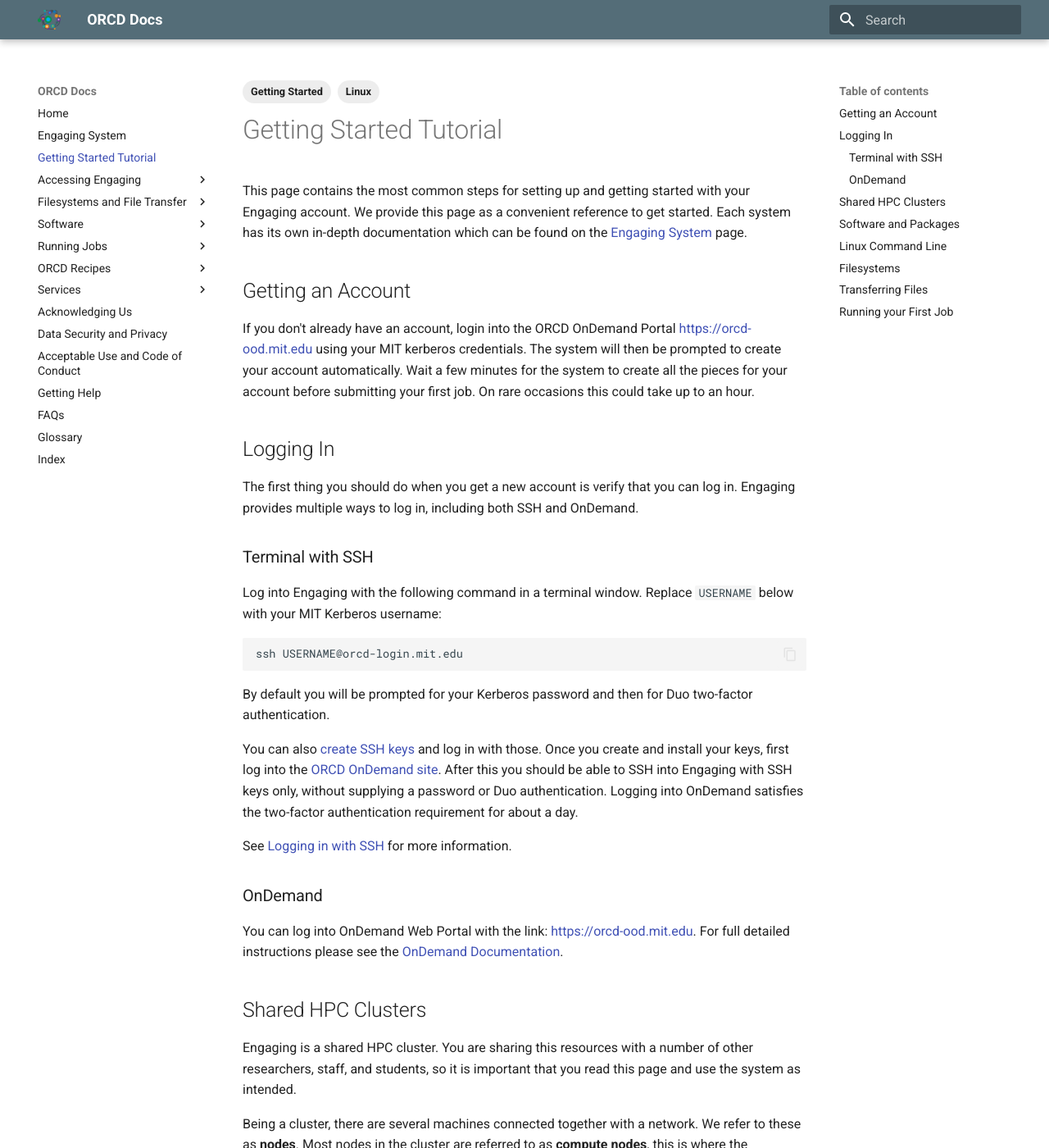
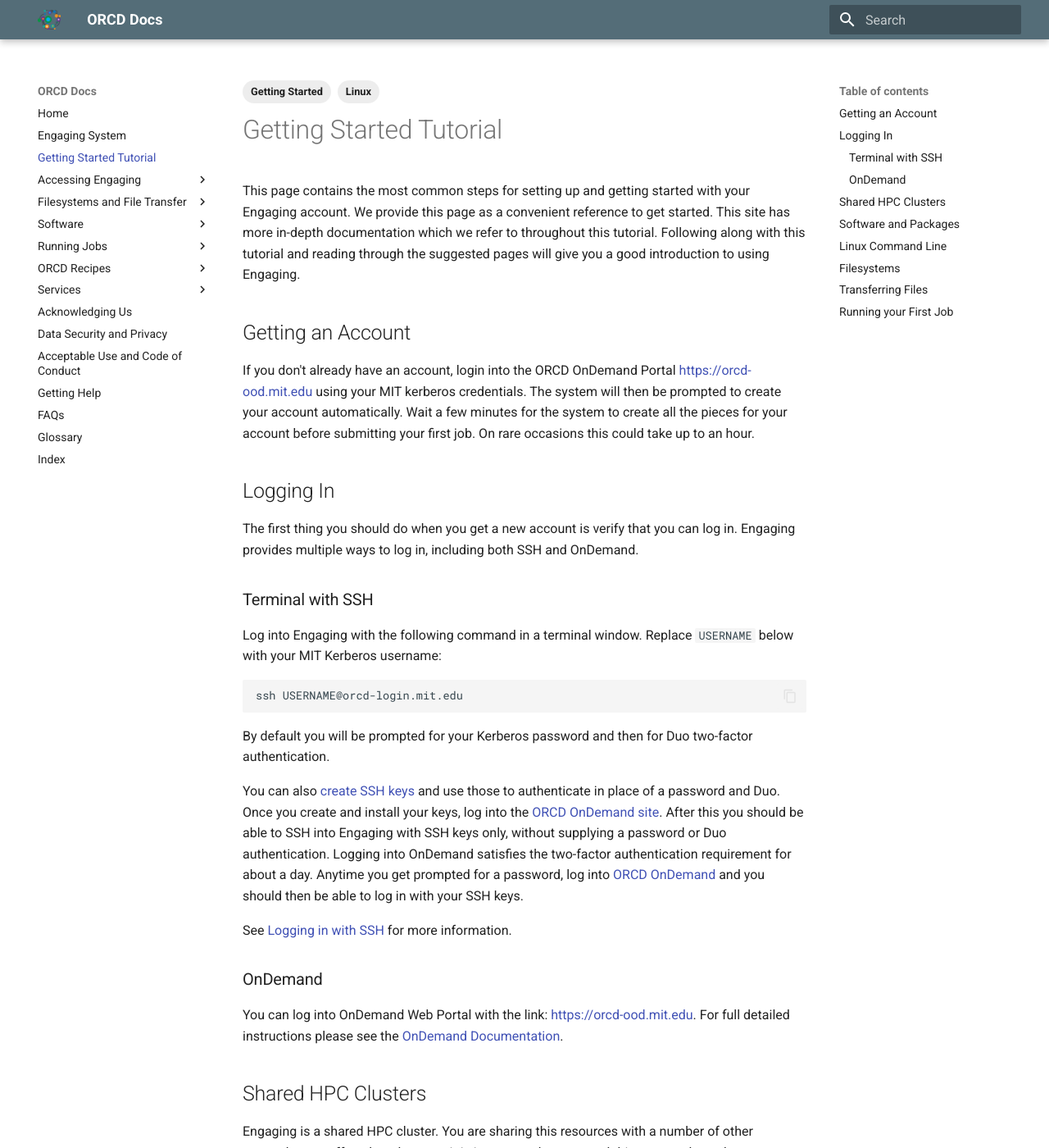
Before and after one commit to mit-orcd/orcd-docs-edit, an MkDocs documentation site: the page built from docs/getting-started.md, in a window 1280 px wide and 1400 px high. Shown: the whole window at 82% size. Built offline with MkDocs 1.6.1 and Material for MkDocs 9.7.7, drawn with Linux system fonts in a browser that asks for light colours; some of the changed text lies outside the part shown.

Commit message:
added paragraph on using Python, some other wording changes

````diff
--- a/docs/getting-started.md
+++ b/docs/getting-started.md
@@ -8,7 +8,7 @@
 
 This page contains the most common steps for setting up and getting
 started with your Engaging account. We provide this page as a
-convenient reference to get started. Each system has its own in-depth documentation which can be found on the [Engaging System](orcd-systems.md) page.
+convenient reference to get started. This site has more in-depth documentation which we refer to throughout this tutorial. Following along with this tutorial and reading through the suggested pages will give you a good introduction to using Engaging.
 
 ## Getting an Account
 
@@ -28,7 +28,7 @@
 ```
 By default you will be prompted for your Kerberos password and then for Duo two-factor authentication.
 
-You can also [create SSH keys](accessing-orcd/ssh-setup.md) and log in with those. Once you create and install your keys, first log into the [ORCD OnDemand site](https://orcd-ood.mit.edu). After this you should be able to SSH into Engaging with SSH keys only, without supplying a password or Duo authentication. Logging into OnDemand satisfies the two-factor authentication requirement for about a day.
+You can also [create SSH keys](accessing-orcd/ssh-setup.md) and use those to authenticate in place of a password and Duo. Once you create and install your keys, log into the [ORCD OnDemand site](https://orcd-ood.mit.edu). After this you should be able to SSH into Engaging with SSH keys only, without supplying a password or Duo authentication. Logging into OnDemand satisfies the two-factor authentication requirement for about a day. Anytime you get prompted for a password, log into [ORCD OnDemand](https://orcd-ood.mit.edu) and you should then be able to log in with your SSH keys.
 
 See [Logging in with SSH](accessing-orcd/ssh-login.md/#logging-in-via-ssh) for more information.
 
@@ -66,13 +66,14 @@
 packages on the system already, even though it may not be immediately
 obvious that it is there. There are several pages in the "Software" section of this site.  We recommend reading through both the [Overview](software/overview.md) and [Modules](software/modules.md) pages, and then select the additional pages most relevant to you.
 
-If you are ever unsure if we have a particular
+If you are ever unsure whether we have a particular
 software, and you cannot find it, please send us an email and ask before
 you spend a lot of time trying to install it. If we have it, we can
 point you to it, provide advice on how to use it, and if we don't have
 it we can often give pointers on how to install it. Further, if a lot of
-people request the same software, we may consider adding it to the
-system image.
+people request the same software, we may consider adding it to out modules.
+
+Python is available through any of the `miniforge` modules. The `miniforge` modules each contain a version of Python, conda, mamba, pip, venv, and uv. Wee the [Python](software/python.md) page for more information.
 
 ## Linux Command Line
 
@@ -166,6 +167,7 @@
 you need into your home directory on the system. If your code is in
 GitHub you can use git commands on the system to clone your repository
 to your home directory. You can also transfer your files to one of your Engaging directories from your computer by using:
+
 - [OnDemand File browser](filesystems-file-transfer/transferring-files.md#ondemand)
 - [Globus](filesystems-file-transfer/transferring-files.md#globus)
 - The `scp` or `rsync` commands in your terminal
````
